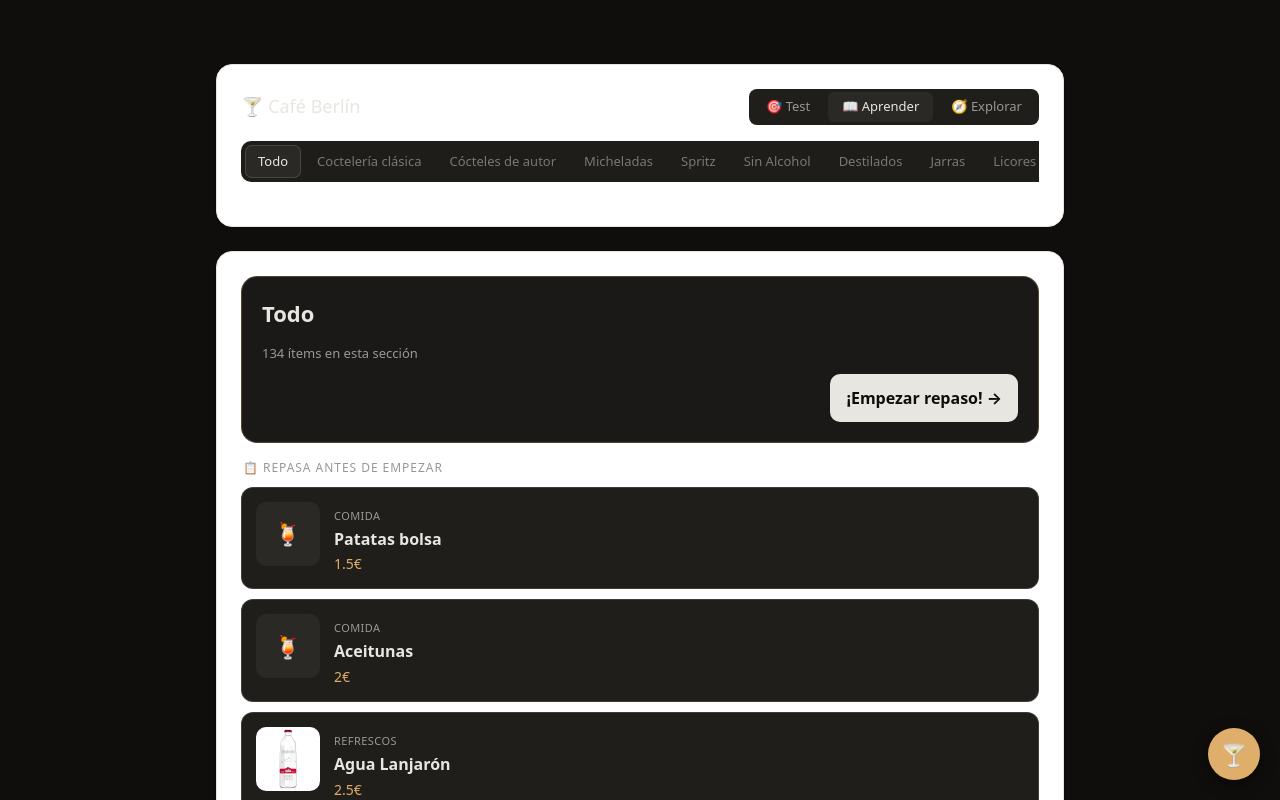
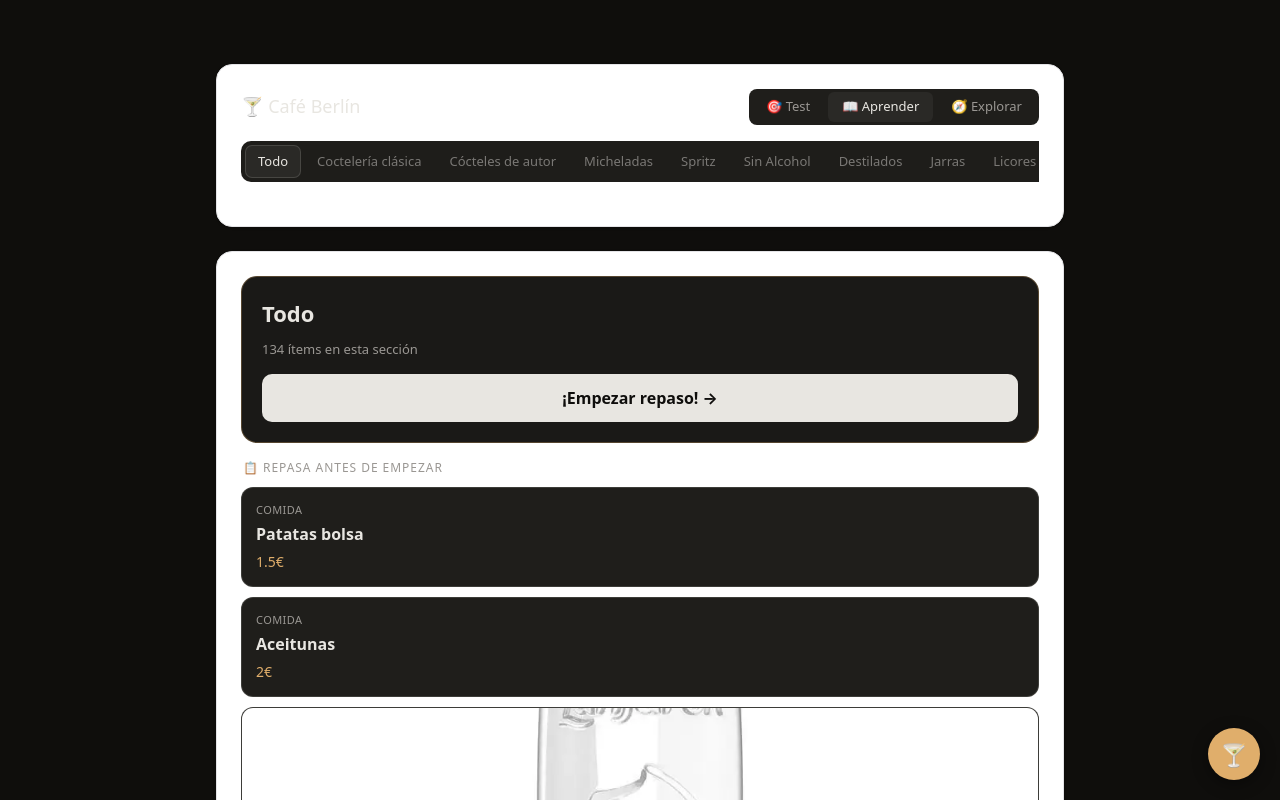
Before and after one commit to MarieBerezhna/berlin_bartender, a Next.js app: page / in a window 1280 px wide. Shown: the top 800 px of the page. Built offline with nearby package versions, Linux system fonts and the light colour scheme.

Commit message:
overview header and coctail card design fix

```diff
--- a/app/components/learn/Overview.tsx
+++ b/app/components/learn/Overview.tsx
@@ -34,11 +34,10 @@ export default function Overview({ items, categoryLabel, activeTab, onStart }: O
 					background: "#1a1917",
 					border: "1px solid rgba(224,174,107,0.3)",
 					borderRadius: 16,
-					padding: 20,
+					overflow: "hidden",
 					marginBottom: 16,
 					display: "flex",
-					alignItems: "stretch",
-					gap: 16,
+					flexDirection: "column",
 					textAlign: "left",
 				}}
 			>
@@ -46,14 +45,14 @@ export default function Overview({ items, categoryLabel, activeTab, onStart }: O
 					<Image
 						src={categoryImage}
 						alt={categoryLabel}
-						width={112}
-						height={112}
+						width={600}
+						height={200}
 						unoptimized
-						style={{ width: 112, height: 112, objectFit: "cover", borderRadius: 12, flexShrink: 0 }}
+						style={{ width: "100%", height: 200, objectFit: "cover", display: "block" }}
 					/>
 				) : null}
-				<div style={{ flex: 1, minWidth: 0, display: "flex", flexDirection: "column", gap: 10, minHeight: 112 }}>
-					<div style={{ fontSize: 22, fontWeight: 700, color: "#e8e6e1", marginBottom: 4 }}>
+				<div style={{ padding: 20, display: "flex", flexDirection: "column", gap: 10 }}>
+					<div style={{ fontSize: 22, fontWeight: 700, color: "#e8e6e1" }}>
 						{categoryLabel}
 					</div>
 					<div style={{ fontSize: 13, color: "#9a9793" }}>
@@ -68,7 +67,7 @@ export default function Overview({ items, categoryLabel, activeTab, onStart }: O
 					<button
 						className="pri overview-start-btn"
 						style={{
-							width: "fit-content",
+							width: "100%",
 							padding: "12px 16px",
 							border: "none",
 							borderRadius: 10,
@@ -77,8 +76,7 @@ export default function Overview({ items, categoryLabel, activeTab, onStart }: O
 							fontSize: 16,
 							fontWeight: 700,
 							cursor: "pointer",
-							alignSelf: "flex-end",
-							marginTop: "auto",
+							marginTop: 4,
 						}}
 						onClick={onStart}
 					>
--- a/app/components/learn/OverviewCard.tsx
+++ b/app/components/learn/OverviewCard.tsx
@@ -99,66 +99,40 @@ export default function OverviewCard({ item, showCategoryLabel }: OverviewCardPr
 				background: "#1f1e1b",
 				border: "0.5px solid rgba(232,230,225,0.15)",
 				borderRadius: 12,
-				padding: 14,
+				overflow: "hidden",
 				display: "flex",
-				alignItems: "flex-start",
-				gap: 14,
+				flexDirection: "column",
 			}}
 		>
 			{image ? (
 				<Image
 					src={image}
 					alt={item.name}
-					width={64}
-					height={64}
+					width={600}
+					height={160}
 					unoptimized
-					style={{ width: 64, height: 64, objectFit: "cover", borderRadius: 10, flexShrink: 0 }}
+					style={{ width: "100%", height: 160, objectFit: "cover", display: "block" }}
 				/>
-			) : (
-				<div
-					style={{
-						width: 64,
-						height: 64,
-						borderRadius: 10,
-						background: "#2a2926",
-						flexShrink: 0,
-						display: "flex",
-						alignItems: "center",
-						justifyContent: "center",
-						fontSize: 22,
-					}}
-				>
-					🍹
-				</div>
-			)}
+			) : null}
 
-			<div style={{ flex: 1, minWidth: 0 }}>
+			<div style={{ padding: 14, display: "flex", flexDirection: "column", gap: 6 }}>
 				{showCategoryLabel ? (
-					<div style={{ marginBottom: 3 }}>
+					<div style={{ display: "flex", alignItems: "center", gap: 6 }}>
 						<FamilyBadge item={item} />
-						<span
-							style={{
-								fontSize: 11,
-								color: "#9a9793",
-								textTransform: "uppercase",
-								letterSpacing: ".04em",
-								marginLeft: item.family ? 6 : 0,
-							}}
-						>
-							{item.family ? "" : item.cat}
-						</span>
+						{!item.family ? (
+							<span style={{ fontSize: 11, color: "#9a9793", textTransform: "uppercase", letterSpacing: ".04em" }}>
+								{item.cat}
+							</span>
+						) : null}
 					</div>
 				) : item.family ? (
-					<div style={{ marginBottom: 4 }}>
+					<div>
 						<FamilyBadge item={item} />
 					</div>
 				) : null}
 
-				<div style={{ display: "flex", alignItems: "flex-start", gap: 8, justifyContent: "space-between" }}>
-					<div style={{ minWidth: 0 }}>
-						<div style={{ fontSize: 16, fontWeight: 700, color: "#e8e6e1", lineHeight: 1.3 }}>{item.name}</div>
-						<div style={{ fontSize: 14, color: "#E0AE6B", marginTop: 4, fontWeight: 500 }}>{formatPrice(item)}</div>
-					</div>
+				<div style={{ display: "flex", alignItems: "flex-start", justifyContent: "space-between", gap: 8 }}>
+					<div style={{ fontSize: 16, fontWeight: 700, color: "#e8e6e1", lineHeight: 1.3 }}>{item.name}</div>
 					{description ? (
 						<div
 							ref={infoWrapRef}
@@ -188,8 +162,10 @@ export default function OverviewCard({ item, showCategoryLabel }: OverviewCardPr
 					) : null}
 				</div>
 
+				<div style={{ fontSize: 14, color: "#E0AE6B", fontWeight: 500 }}>{formatPrice(item)}</div>
+
 				{sortedIngr.length ? (
-					<div style={{ fontSize: 14, marginTop: 5, lineHeight: 1.8 }}>
+					<div style={{ fontSize: 13, lineHeight: 1.8 }}>
 						{sortedIngr.map((ing, idx) => {
 							const color = GROUP_COLOR[getIngredientGroup(ing)] || GROUP_COLOR.other;
 							const isOptional = Boolean(item.optional?.includes(ing));
@@ -214,44 +190,38 @@ export default function OverviewCard({ item, showCategoryLabel }: OverviewCardPr
 				) : null}
 
 				{garnishes.length ? (
-					<div
-						style={{
-							fontSize: 12,
-							marginTop: 6,
-							color: "#9ECB7A",
-							lineHeight: 1.4,
-						}}
-					>
+					<div style={{ fontSize: 12, color: "#9ECB7A", lineHeight: 1.4 }}>
 						Guarnición <span style={{ color: "#d9e8ca" }}>{garnishes.join(" · ")}</span>
 					</div>
 				) : null}
 
-				{item.method ? (
+				{item.method || glassName ? (
 					<div
 						style={{
+							display: "flex",
+							alignItems: "center",
+							justifyContent: "space-between",
+							gap: 8,
 							fontSize: 12,
-							marginTop: 6,
 							borderTop: "0.5px solid rgba(232,230,225,0.1)",
-							paddingTop: 6,
+							paddingTop: 8,
+							marginTop: 2,
 						}}
 					>
-						Método <span style={{ color: "#8FC1E0", fontWeight: 600 }}>{item.method}</span>
+						{item.method ? (
+							<span>Método <span style={{ color: "#8FC1E0", fontWeight: 600 }}>{item.method}</span></span>
+						) : <span />}
+						{glassName ? (
+							<div style={{ display: "flex", alignItems: "center", gap: 6 }}>
+								{glassImage ? (
+									<Image src={glassImage} alt={glassName} width={24} height={32} unoptimized style={{ objectFit: "contain" }} />
+								) : null}
+								<span style={{ fontSize: 11, color: "#7a7875" }}>{glassName}</span>
+							</div>
+						) : null}
 					</div>
 				) : null}
 			</div>
-
-			{glassName ? (
-				<div style={{ display: "flex", flexDirection: "column", alignItems: "center", gap: 4, flexShrink: 0, minWidth: 52 }}>
-					{glassImage ? (
-						<Image src={glassImage} alt={glassName} width={44} height={60} unoptimized style={{ objectFit: "contain" }} />
-					) : (
-						<div style={{ width: 44, height: 60, display: "flex", alignItems: "center", justifyContent: "center", fontSize: 24 }}>
-							🥛
-						</div>
-					)}
-					<span style={{ fontSize: 10, color: "#7a7875", textAlign: "center", lineHeight: 1.2 }}>{glassName}</span>
-				</div>
-			) : null}
 		</div>
 	);
 }
```
